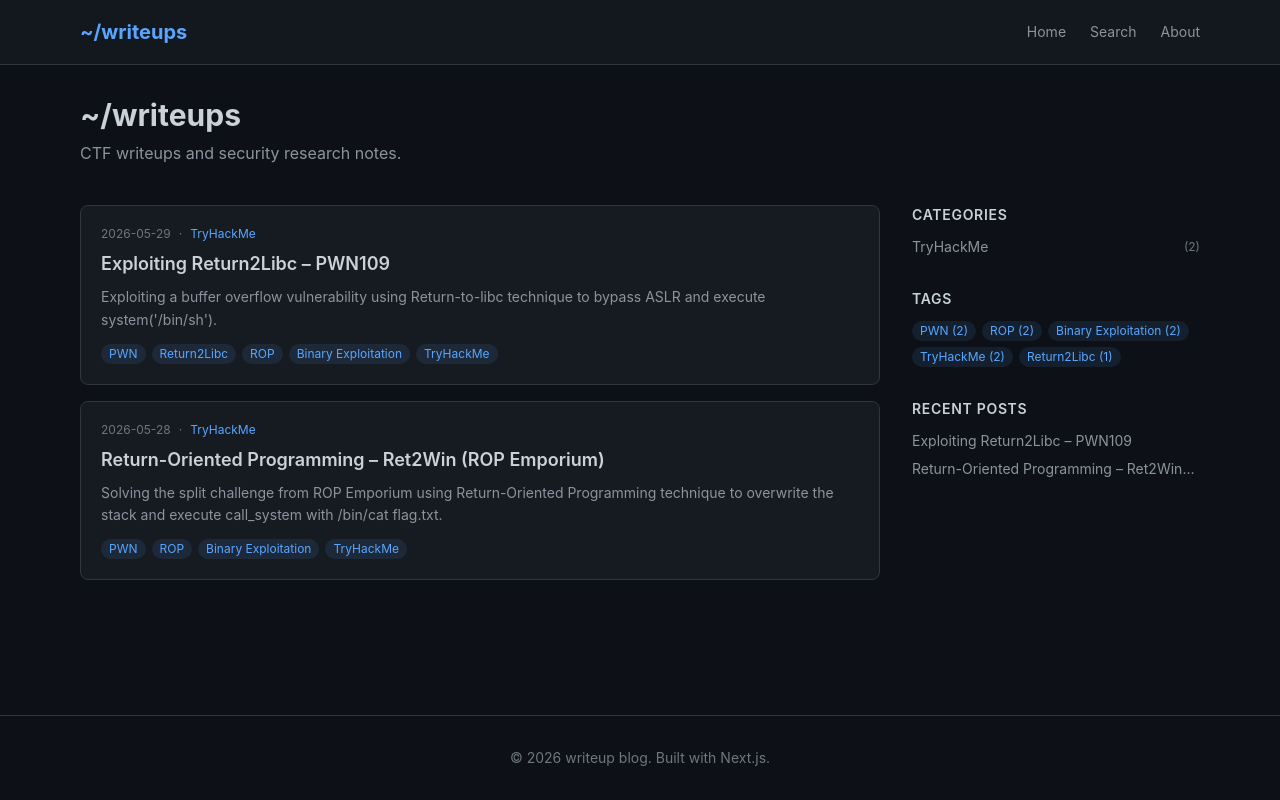
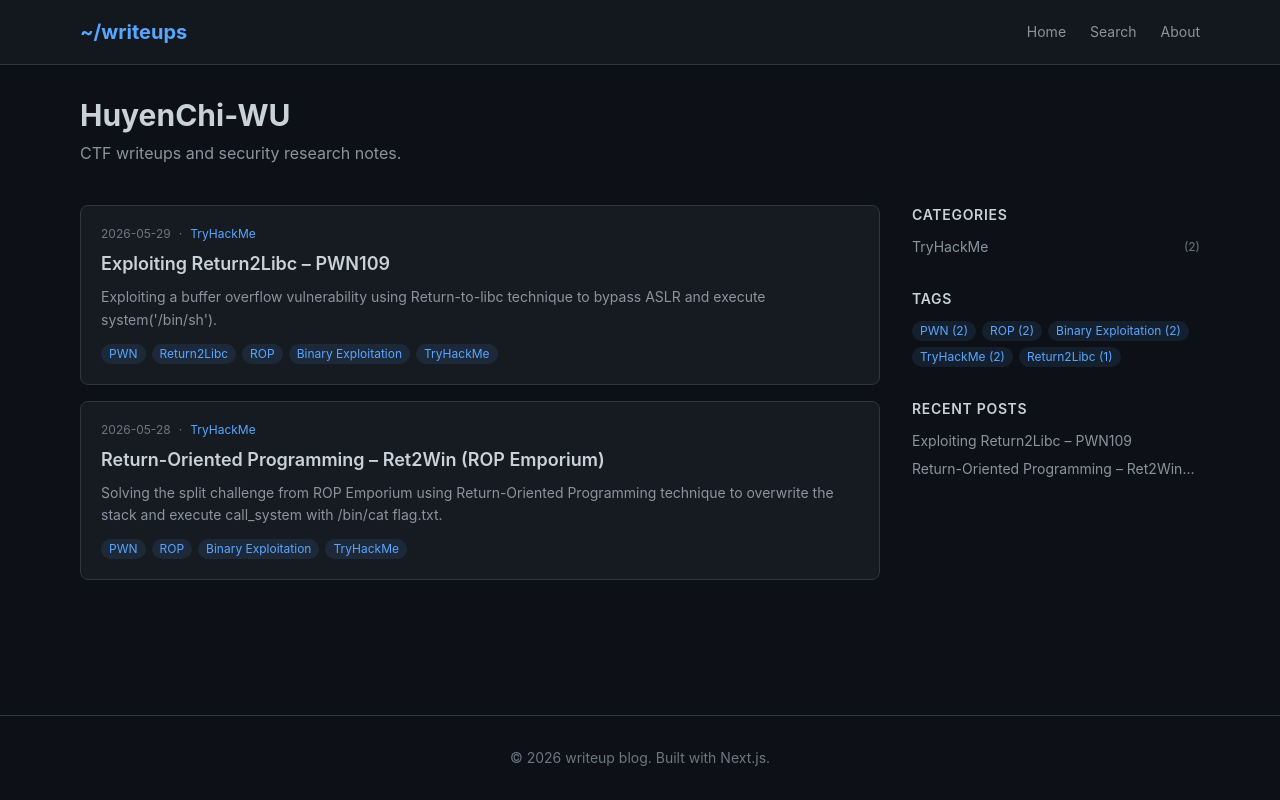
Before and after one commit to chihuyenichi/huyenchi-blog, a Next.js app: page /huyenchi-blog/ in a window 1280 px wide. Built offline with nearby package versions, Linux system fonts and the light colour scheme.

Commit message:
Update page.tsx

```diff
--- a/src/app/page.tsx
+++ b/src/app/page.tsx
@@ -8,7 +8,7 @@ export default function Home() {
   return (
     <div className="max-w-6xl mx-auto px-4 py-8">
       <section className="mb-10">
-        <h1 className="text-3xl font-bold text-text mb-2">~/writeups</h1>
+        <h1 className="text-3xl font-bold text-text mb-2">HuyenChi-WU</h1>
         <p className="text-text-secondary">CTF writeups and security research notes.</p>
       </section>
 
```
